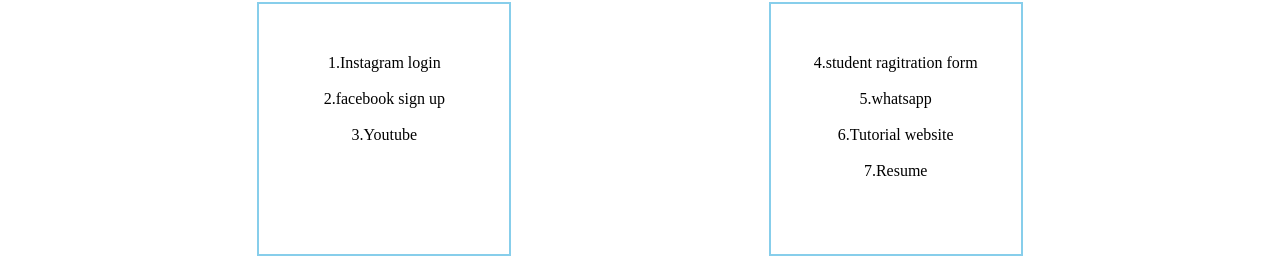
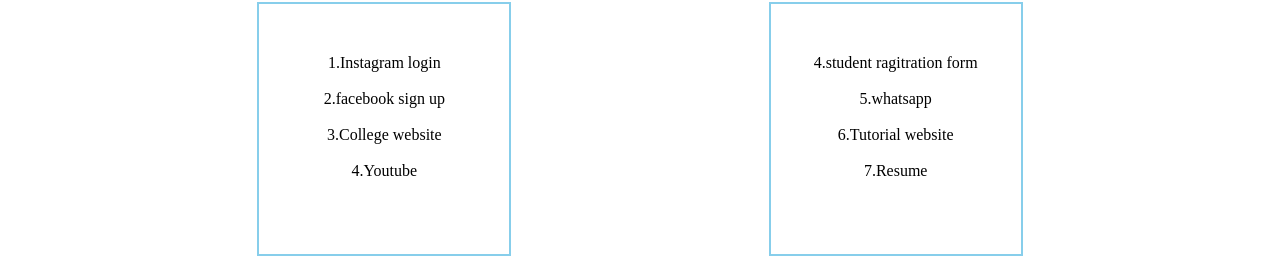
Before and after one commit to AjayRathode6703/assement, a plain HTML site: page ak.html in a window 1280 px wide. Shown: the part 95-353 px from the top of the page. Drawn offline with Linux system fonts and the light colour scheme.

Commit message:
Update ak.html

```diff
--- a/ak.html
+++ b/ak.html
@@ -70,7 +70,8 @@ Padding-top:50px;
 		<div class="vijay">
 		<div class="box1 box"><div class="ry"><a style="text-decoration: none; color: black" href="login.html">1.Instagram login</a><br><br>
 		<a style="text-decoration: none; color: black" href="facebook.html">2.facebook sign up</a><br><br>
-		<a style="text-decoration: none; color: black" href="ry.html">3.Youtube</a><br><br></div></div>
+		<a style="text-decoration:none; color: black" href="sdits.html">3.College website</a><br><br>
+		<a style="text-decoration: none; color: black" href="ry.html">4.Youtube</a><br><br></div></div>
 		<div class="box2 box"><div class="ry"><a style="text-decoration: none; color: black" href="student.html">4.student ragitration form</a><br><br>
 		<a style="text-decoration: none; color: black" href="whatsap.html">5.whatsapp</a><br><br>
 		<a style="text-decoration: none; color: black" href="tutorial.html">6.Tutorial website</a><br><br>
```
